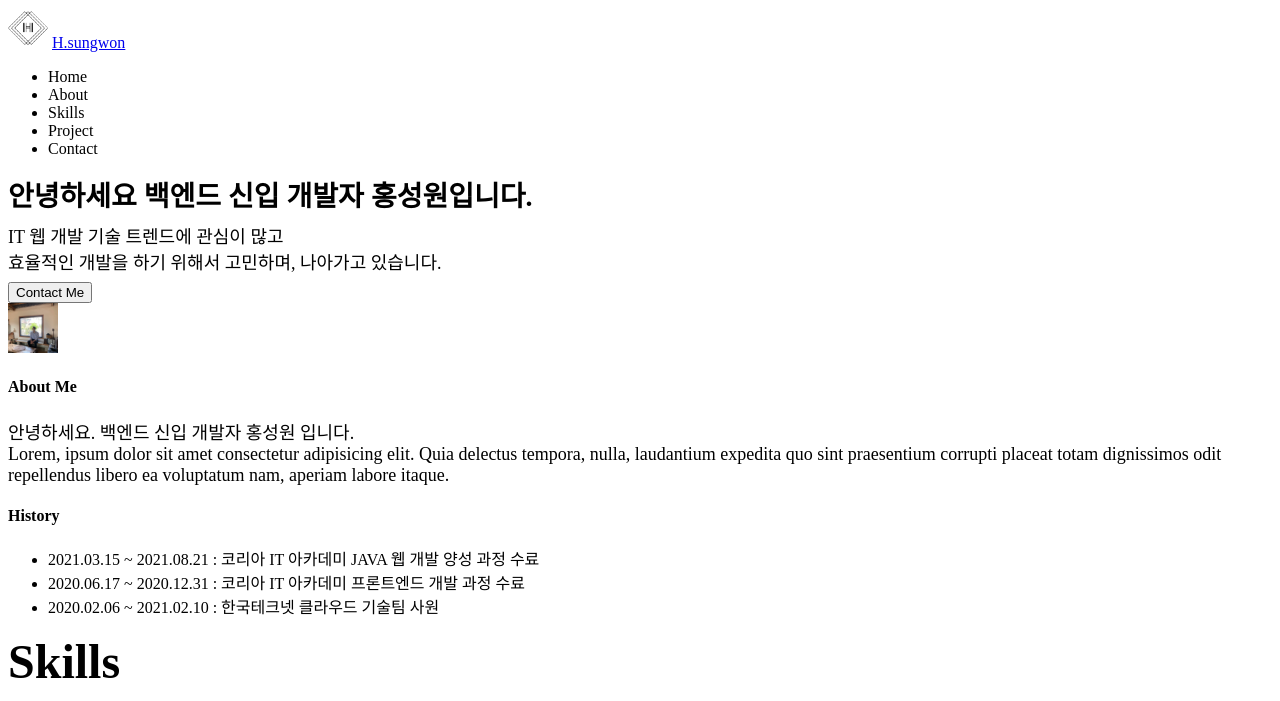
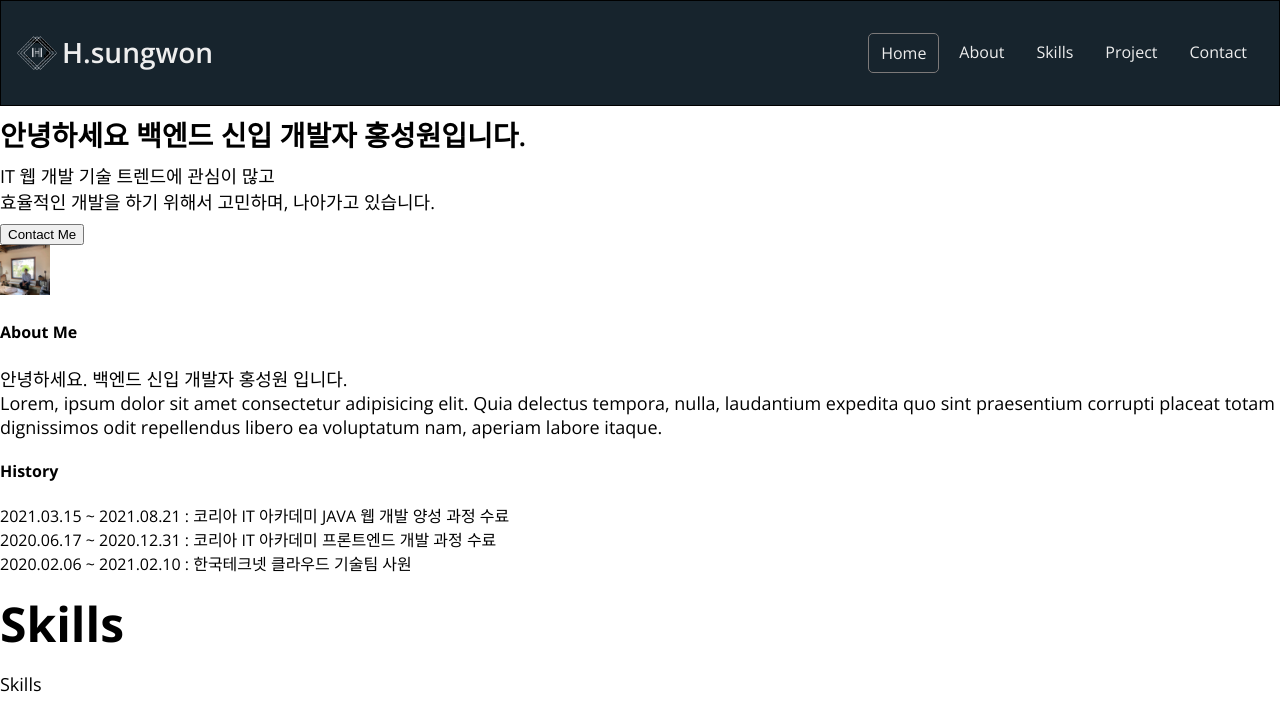
Before and after one commit to sungwon-H/Won_Portfolio, a plain HTML site: page index.html in a window 1280 px wide. Shown: the top 701 px of the page. Drawn offline with nearby package versions, Linux system fonts and the light colour scheme.

Commit message:
CSS:Navbar

```diff
--- a/index.html
+++ b/index.html
@@ -23,12 +23,12 @@
     <!--네비-->
     <nav id="navbar">
         <div class="navbar__logo"> <!--로고 박스-->
-            <img src="./img/favicon.png" alt="로고" class="navbar__logo__img" width="40"> <!--이미지-->
+            <img src="./img/2.png" alt="로고" class="navbar__logo__img"> <!--이미지-->
             <a href="#">H.sungwon</a> <!--name-->
         </div>
         <!--네비게이션바-->
         <ul class="navbar__menu">
-            <li class="navbar__menu__item">Home</li>
+            <li class="navbar__menu__item active">Home</li>
             <li class="navbar__menu__item">About</li>
             <li class="navbar__menu__item">Skills</li>
             <li class="navbar__menu__item">Project</li>
--- a/style.css
+++ b/style.css
@@ -5,6 +5,7 @@
     --color-light-white: #eeeeee;
     --color-dark-white:#bdbdbd;
     --color-indigo:#17242d;
+    --color-lightindigo:#1F3849;
     --color-black: #4d4d4d;
     --color-grey: #616161;
     --color-light-grey:#7c7979;
@@ -24,12 +25,29 @@
         --weight-regular:400;
 
     /*Size*/
-
+    --size-border-radius:5px;
 }
 /*공통적인 태그*/
 
 *{
     box-sizing: border-box;
+}
+
+body{
+    margin:0;
+    font-family: 'Open Sans', sans-serif;
+    cursor: default;
+}
+
+a{
+    text-decoration: none;
+    color:var(--color-light-white)
+}
+
+ul{
+    list-style: none;
+    padding-left: 0;
+
 }
 
 /*Typography(패딩과 텍스트 스타일링)*/
@@ -60,3 +78,47 @@ p{
     color:var(--color-black);
     margin: 5px 0;
 }
+
+/*Navbar*/
+#navbar{
+    border:1px solid black;
+    display: flex;
+    justify-content: space-between;
+    background-color: var(--color-indigo);
+    color: var(--color-light-white);
+    align-items: center;
+    padding:16px;
+}
+
+/*로고*/
+.navbar__logo{
+    display: flex;
+    font-size: var(--font-medium);
+    font-weight: var(--weight-semi-bold);
+}
+.navbar__logo .navbar__logo__img{
+    width: 40px;
+    margin-right: 5px;
+
+}
+/*navmenu*/
+.navbar__menu{
+    display: flex;
+
+
+}
+/*Navbar item*/
+.navbar__menu__item{
+    padding:8px 12px;
+    margin: 0 4px;
+    cursor: pointer;
+    border-radius: var(--size-border-radius);
+}
+.navbar__menu__item.active{
+    border:1px solid var(--color-light-grey);
+
+}
+.navbar__menu__item:hover{
+    background-color: var(--color-lightindigo);
+
+}
```
Also changed, not shown: img/1.png (added), img/2.png (added), img/3.png (added).
